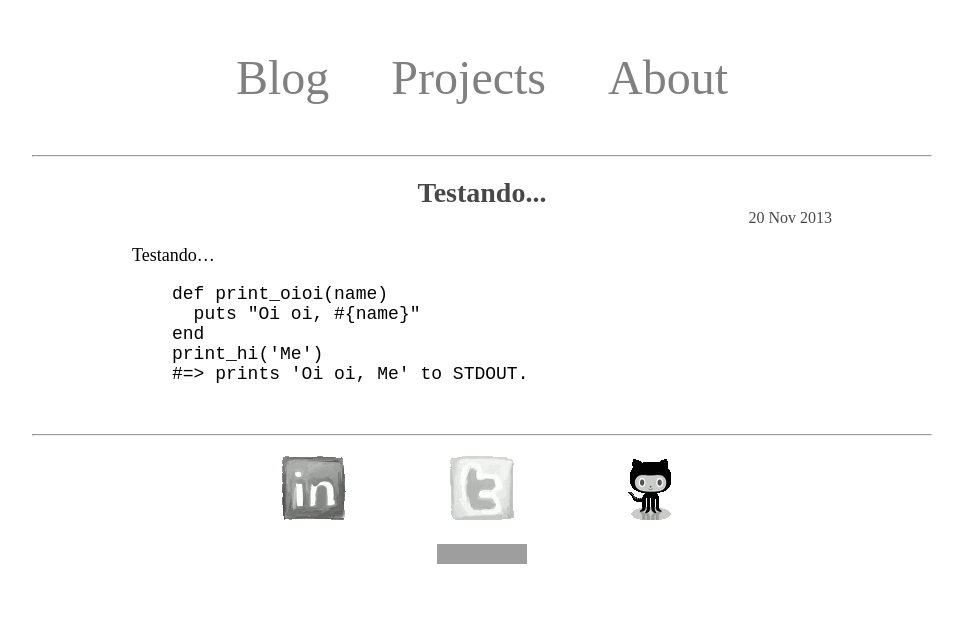
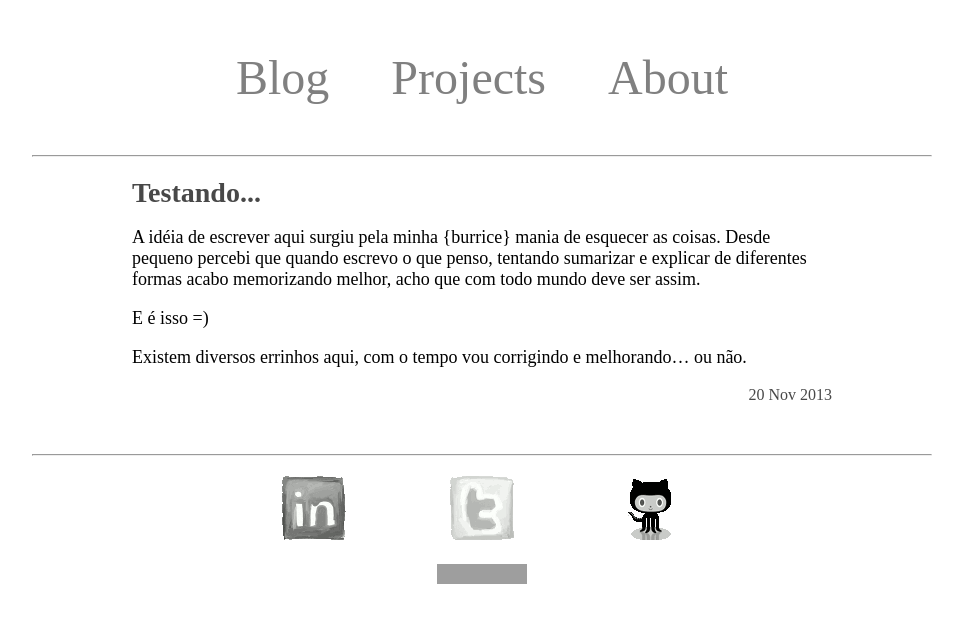
Before and after one commit to robas/robas.github.io, a Jekyll site: the page built from _posts/2013-11-20-Testando.markdown, in a window 1280 px wide. Shown: the top 623 px of the page, without its empty margins (158-1121 px from the left). Built offline with Jekyll 4.4.1, drawn with Linux system fonts in a browser that asks for light colours; nearby versions of some CDN libraries; some web fonts are replaced; Markdown is read by kramdown in place of the engine named in the settings; grey boxes are pictures that could not be loaded.

```diff
--- a/_layouts/post.html
+++ b/_layouts/post.html
@@ -3,9 +3,10 @@
 ---
 <div id="corpo_post">
 	<div id="titulo">{{ page.title }}</div>
-	<div id="data">{{ page.date | date_to_string }}</div>
 
 	<div id="texto_post">
 	{{ content }}
 	</div>
+
+	<div id="data">{{ page.date | date_to_string }}</div>
 </div>
--- a/_posts/2013-11-20-Testando....markdown
+++ /dev/null
@@ -1,18 +0,0 @@
----
-layout: post
-title:  "Testando..."
-date:   2013-11-20 21:42:21
-categories: jekyll testing
-tags: Jekyll
----
-
-Testando...
-
-
-{% highlight ruby %}
-def print_oioi(name)
-  puts "Oi oi, #{name}"
-end
-print_hi('Me')
-#=> prints 'Oi oi, Me' to STDOUT.
-{% endhighlight %}
--- /dev/null
+++ b/_posts/2013-11-20-Testando.markdown
@@ -0,0 +1,14 @@
+---
+layout: post
+title:  "Testando..."
+date:   2013-11-20 21:42:21
+categories: jekyll testing
+tags: Jekyll
+---
+
+A idéia de escrever aqui surgiu pela minha {burrice} mania de esquecer as coisas.
+Desde pequeno percebi que quando escrevo o que penso, tentando sumarizar e explicar de diferentes formas acabo memorizando melhor, acho que com todo mundo deve ser assim.
+
+E é isso =)
+
+Existem diversos errinhos aqui, com o tempo vou corrigindo e melhorando... ou não.
--- a/css/robas.css
+++ b/css/robas.css
@@ -181,18 +181,20 @@
 	margin-right: 100px;
 	margin-top: 20px;
 	margin-bottom: 50px;
-}
-#texto_post {
-	font-family: "Anaheim";
-	font-size: 18px;
-	font-weight: normal;
+
 }
 #titulo{
 	font-family:"Life Savers";
 	font-size: 28px;
 	font-weight: bold;
 	color: #484848;
-	text-align: center;
+	text-align: left;
+}
+#texto_post {
+	font-family: "Anaheim";
+	font-size: 18px;
+	font-weight: normal;
+	text-align: left;
 }
 #data{
 	font-family:"Life Savers";
@@ -201,3 +203,9 @@
 	color: #484848;
 	text-align: right;
 }
+#texto_projects {
+	font-family: "Anaheim";
+	font-size: 18px;
+	font-weight: normal;
+	text-align: center;
+}
```
Also changed, not shown: about.html (added, +43 -0 lines), projects.html (added, +43 -0 lines).
